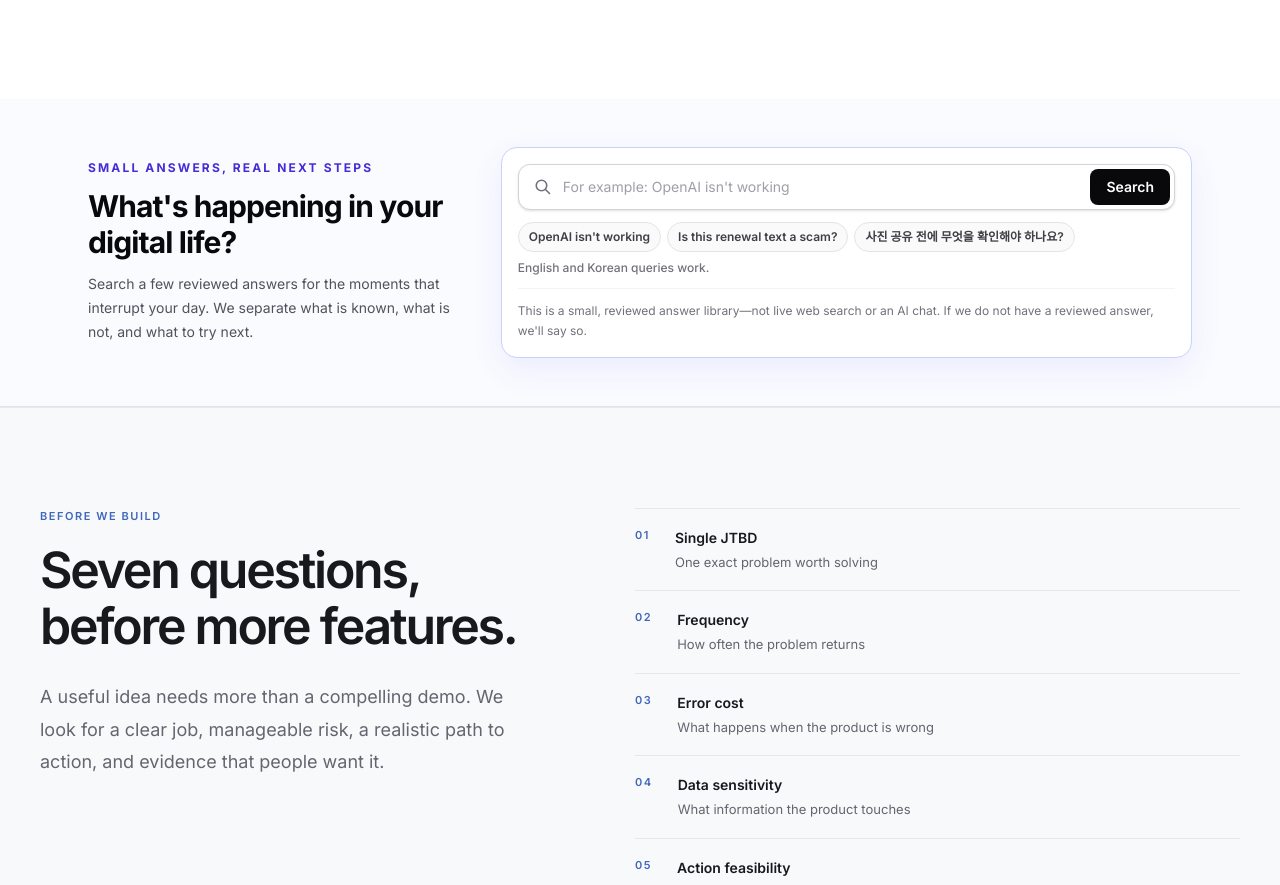
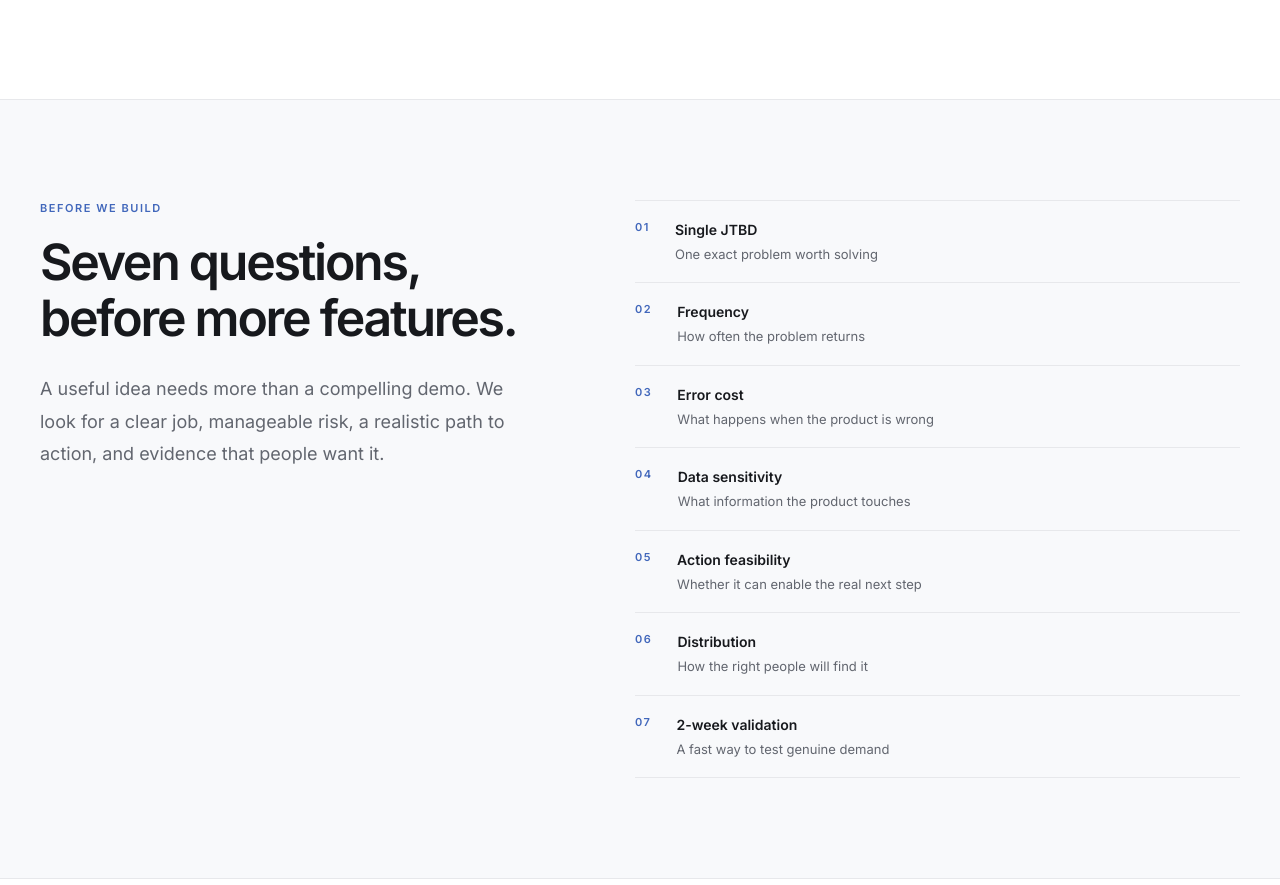
Before and after one commit to iamjohn96/jonnylab, a Next.js app: page / in a window 1280 px wide. Shown: the part 5580-6465 px from the top of the page. Built offline with nearby package versions, Linux system fonts and the light colour scheme.

Commit message:
Remove reviewed-answer search from homepage

```diff
--- a/app/(en)/page.tsx
+++ b/app/(en)/page.tsx
@@ -1,7 +1,6 @@
 import type { Metadata } from "next";
 import Image from "next/image";
 import Link from "next/link";
-import SignalSearch from "@/components/SignalSearch";
 import MarketingScene from "@/components/MarketingScene";
 import styles from "@/components/marketing.module.css";
 
@@ -354,8 +353,6 @@ export default function Home() {
         <div className={styles.labGrid}>{labProjects.map((product) => <ProductCard key={product.name} product={product} />)}</div>
       </section>
 
-      <SignalSearch />
-
       <section className={styles.softSection}>
         <div className={`${styles.shell} ${styles.criteria}`}>
           <div>
```
